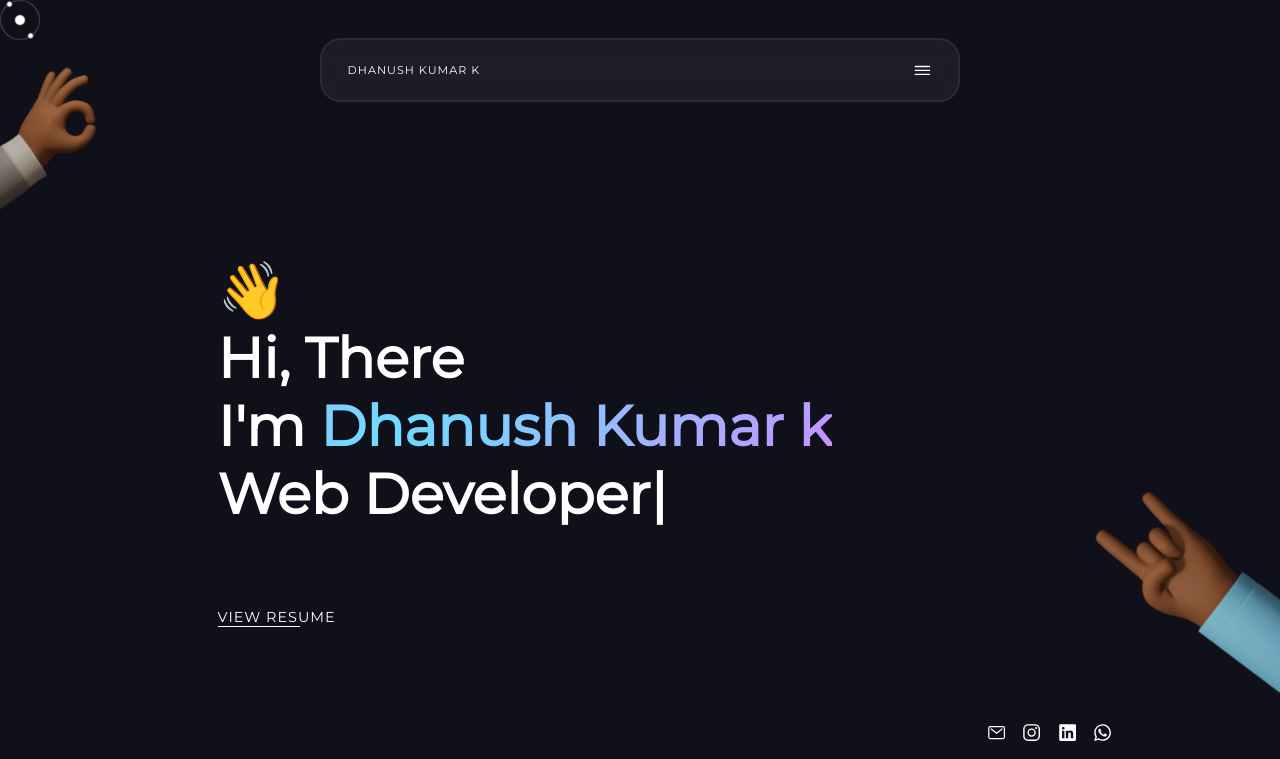
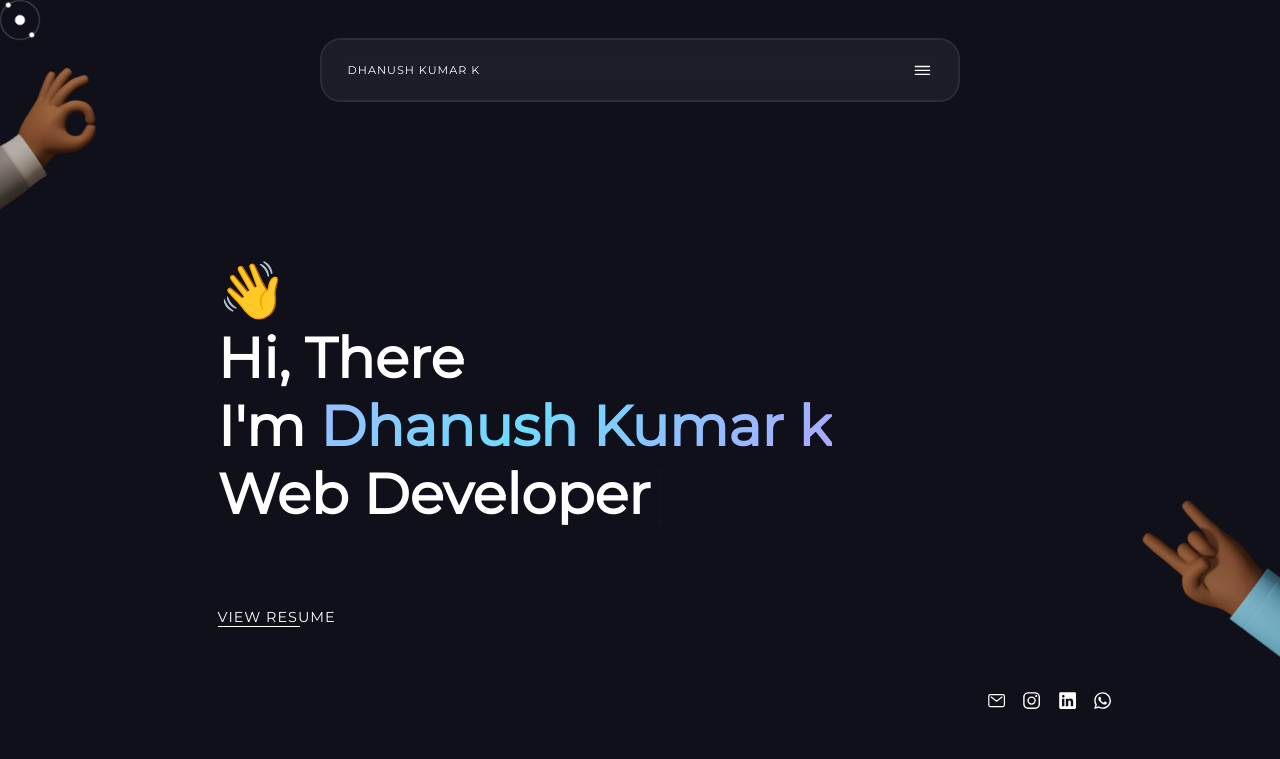
Before and after one commit to dhanushit/cv, a plain HTML site: page index.html in a window 1280 px wide. Shown: the top 759 px of the page. Drawn offline with nearby package versions, Linux system fonts and the light colour scheme.

Commit message:
hero section social

```diff
--- a/css/style.css
+++ b/css/style.css
@@ -14,7 +14,7 @@
   color: white;
 }
 
-html::-webkit-scrollbar {
+::-webkit-scrollbar {
   display: none;
 }
 
@@ -424,15 +424,15 @@ body {
   width: 100%;
   display: flex;
   justify-content: end;
-  margin-top: 5rem;
+  margin-top: 3rem;
   /* margin-bottom: 5rem; */
 }
 
 #footer::before {
   content: "";
   position: absolute;
-  width: 20rem;
-  height: 20rem;
+  width: 17rem;
+  height: 17rem;
   right: -8rem;
   bottom: 0;
   background-image: url(../assets/hand-right.webp);
```
